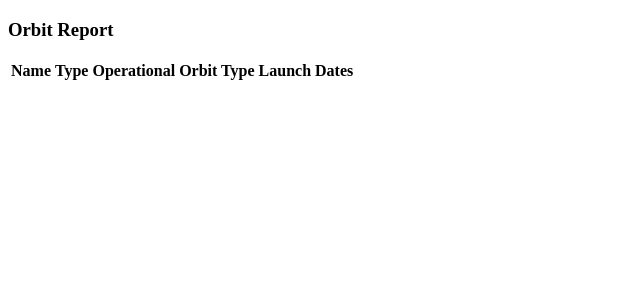
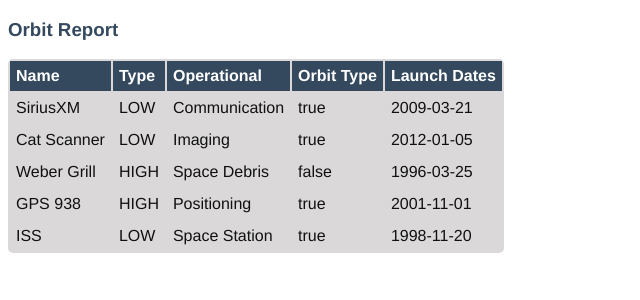
Before and after one commit to mreaves82/orbit-report, an Angular app: page / in a window 1280 px wide. Shown: the top 300 px of the page, without its empty margins (0-640 px from the left). Built offline with nearby package versions, Linux system fonts and the light colour scheme.

Commit message:
#4 complete: display table satelites

```diff
--- a/src/app/app.component.css
+++ b/src/app/app.component.css
@@ -0,0 +1,13 @@
+.search-form {
+    margin-bottom: 40px;
+}
+
+button {
+    margin-left: 10px;
+    color: #fff;
+    background-color: #009b25;
+    border-radius: 4px;
+    padding: 2px 5px;
+    font-size: 18px;
+    cursor: pointer;
+}
--- a/src/app/app.component.html
+++ b/src/app/app.component.html
@@ -1,2 +1,2 @@
 <!--The content below is only a placeholder and can be replaced.-->
-<app-orbit-list [satellites]="sourcelist"></app-orbit-list>
+<app-orbit-list [satellites]="sourceList"></app-orbit-list>
--- a/src/app/orbit-list/orbit-list.component.css
+++ b/src/app/orbit-list/orbit-list.component.css
@@ -0,0 +1,30 @@
+
+orbit-list-component.css
+.sortable {
+    cursor: pointer;
+    color: #dd5;
+}
+
+.warning {
+    background-color: #da8a8a;
+}
+
+table {
+  color: #111;
+  border-radius: 5px;
+  overflow: hidden;
+  margin: 12px 0;
+  min-width: 300px;
+  background: #dad8d8;
+}
+
+.header-row {
+    background: #34495E;
+    color: #fff
+}
+
+th, td {
+    text-align: left;
+    margin: 5px 10px;
+    padding: 6px;
+}
--- a/src/app/orbit-list/orbit-list.component.html
+++ b/src/app/orbit-list/orbit-list.component.html
@@ -7,4 +7,12 @@
         <th>Orbit Type</th>
         <th>Launch Dates</th>
     </tr>
+    <tr *ngFor="let sat of satellites">
+        <td>{{sat.name}}</td>
+        <td>{{sat.orbitType}}</td>
+        <td>{{sat.type}}</td>
+        <td>{{sat.operational}}</td>
+        <td>{{sat.launchDate}}</td>
+    </tr>
+
 </table>
--- a/src/index.html
+++ b/src/index.html
@@ -1,14 +1,25 @@
 <!doctype html>
 <html lang="en">
+
 <head>
   <meta charset="utf-8">
   <title>OrbitReport</title>
   <base href="/">
+  <style>
+    body {
+      font-family: 'Helvetica', 'Courier';
+    }
 
+    h3 {
+      color: #34495E;
+    }
+  </style>
   <meta name="viewport" content="width=device-width, initial-scale=1">
   <link rel="icon" type="image/x-icon" href="favicon.ico">
 </head>
+
 <body>
   <app-root></app-root>
 </body>
+
 </html>
```
